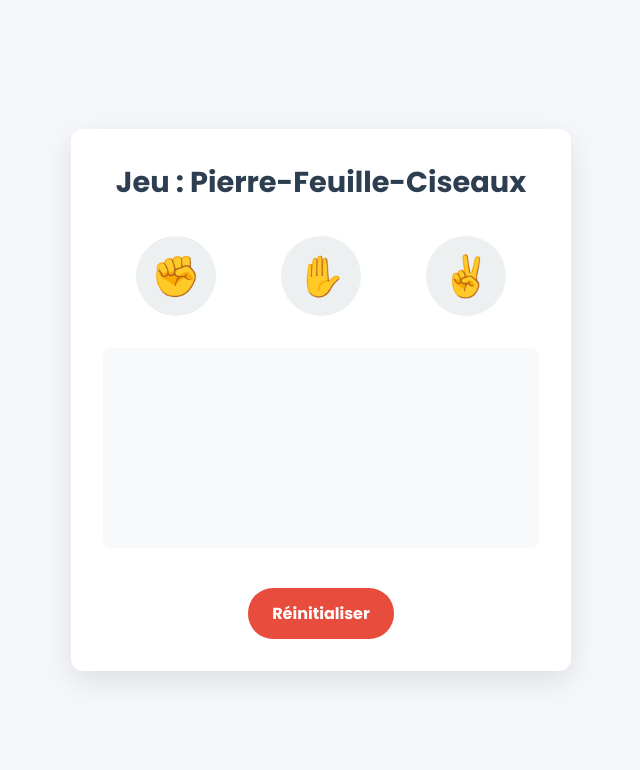
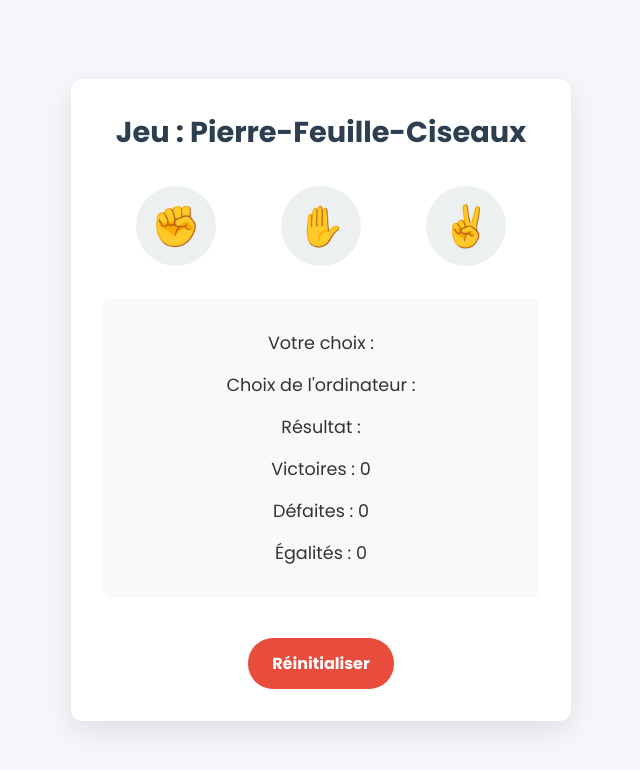
Before and after one commit to Xefreh/chifoumi, a plain HTML site: page index.html in a window 1280 px wide. Both pictures are taken after a click on the button "Réinitialiser". Shown: the whole page, without its empty margins (319-959 px from the left). Drawn offline with Linux system fonts and the light colour scheme.

Commit message:
fix: review by steph

```diff
--- a/main.js
+++ b/main.js
@@ -45,7 +45,9 @@ function mettre_a_jour_score() {
   resultats.innerHTML = `
     <p>Votre choix : ${choix_utilisateur}</p>
     <p>Choix de l'ordinateur : ${choix_ordinateur}</p>
-    <p>Résultat : ${resultat}</p>
+    <p>Résultat : <span>${resultat}</span></p>
+
+
 
     <p>Victoires : ${victoires}</p>
     <p>Défaites : ${defaites}</p>
@@ -60,7 +62,7 @@ function reset() {
   victoires = 0;
   defaites = 0;
   egalites = 0;
-  resultats.innerHTML = "";
+  mettre_a_jour_score();
 }
 
 pierre_button.addEventListener("click", jouer);
@@ -68,3 +70,7 @@ feuille_button.addEventListener("click", jouer);
 ciseaux_button.addEventListener("click", jouer);
 
 reset_button.addEventListener("click", reset);
+
+window.addEventListener("DOMContentLoaded", () => {
+  mettre_a_jour_score();
+});
--- a/style.css
+++ b/style.css
@@ -88,6 +88,10 @@ h1 {
   box-shadow: 0 5px 10px rgba(231, 76, 60, 0.3);
 }
 
+#resultats span {
+  font-weight: bold;
+}
+
 @media (max-width: 600px) {
   .jeu-container {
     padding: 1.5rem;
```
